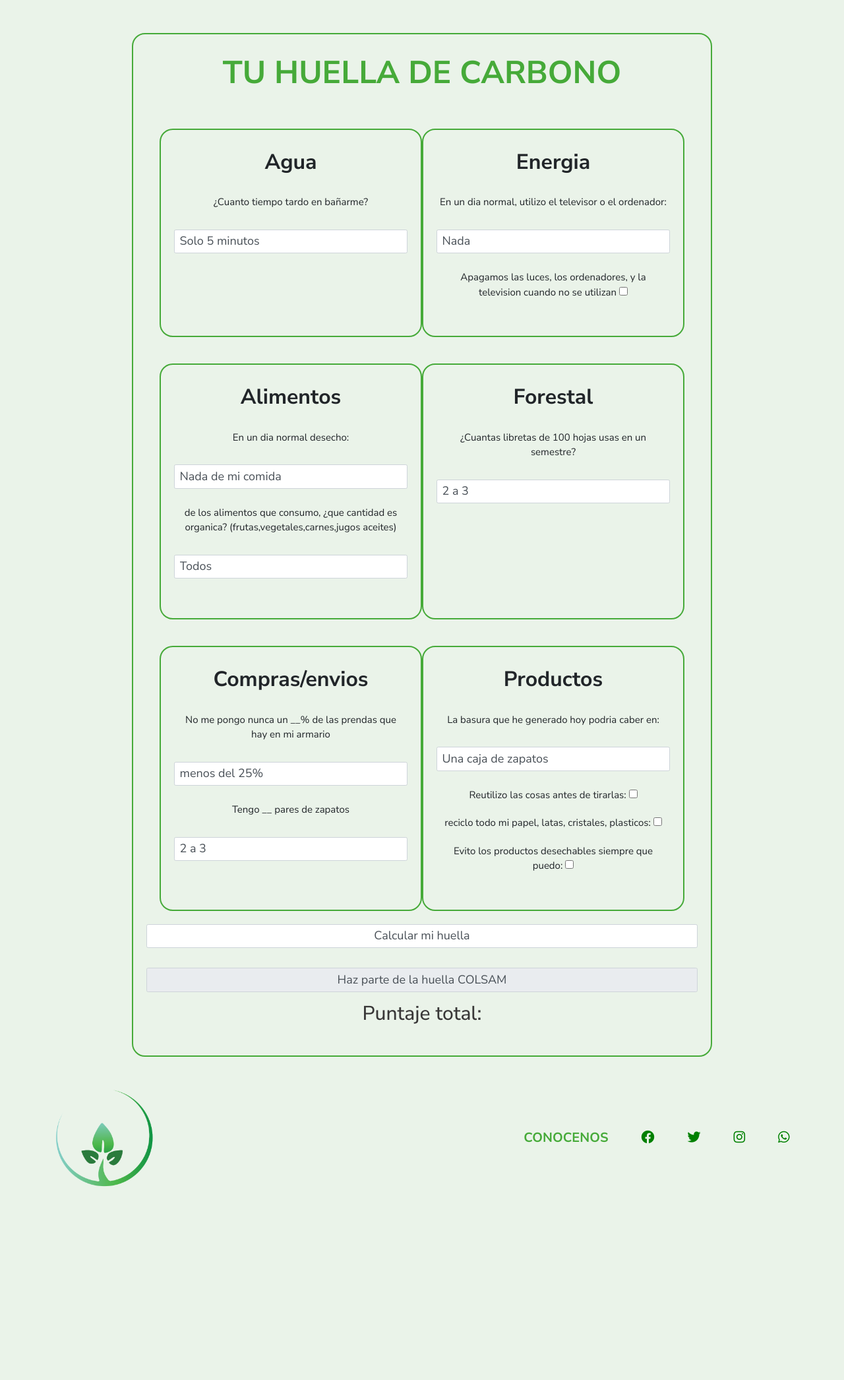
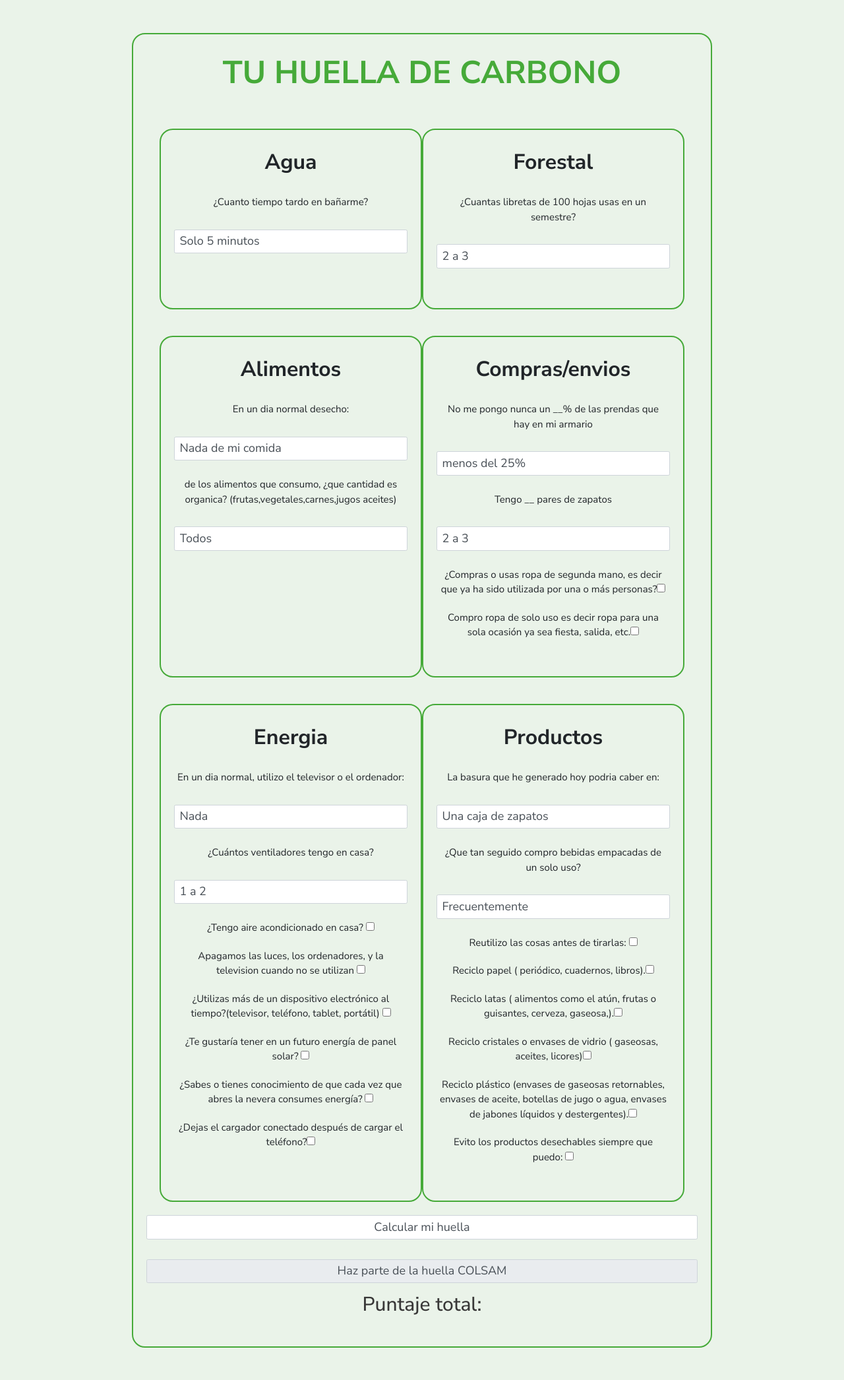
Before and after one commit to aaroncabc/ecolsam, a Django app: page /catalog/test in a window 1280 px wide. Shown: the part 91-2183 px from the top of the page at 66% size. Before the commit the page ends 1890 px from the top, so only its background shows below. Run offline with Django 4.2, Linux system fonts and the light colour scheme; parts of the project's set-up code (start-up, migrations or seed data) failed here and were passed over; some libraries are stand-ins or nearby versions.

Commit message:
complete test

```diff
--- a/catalog/templates/test.html
+++ b/catalog/templates/test.html
@@ -88,16 +88,17 @@
                     </p>
                 </div>
                 <div class="info-box">
-                    <h4 class="category">Energia</h4>
-                    <p>En un dia normal, utilizo el televisor o el ordenador:
+                    <h4 class="category">Forestal</h4>
+                    <p>¿Cuantas libretas de 100 hojas usas en un semestre?
                         <div>&nbsp</div>
-                    <select id="Energia" class="form-control">
-                        <option value="0" >Nada</option>
-                        <option value="50">Menos de 1 hora</option>
-                        <option value="80">Mas de una hora</option>
-                    </select>
+                        <select id="Fores" class="form-control">
+                            <option value = "58">2 a 3</option>
+                            <option value = "81">3 a 4</option>
+                            <option value = "105">4 a 5</option>
+                            <option value = "128">5 a 6</option>
+                            <option value = "151">6 a 7</option>
+                        </select>
                     </p>
-                    <p>Apagamos las luces, los ordenadores, y la television cuando no se utilizan <input Id="Ener" type="checkbox"></p>
                 </div>
             </div>
             <div class="info-boxes-container">
@@ -122,21 +123,6 @@
                     </p>
                 </div>
                 <div class="info-box">
-                    <h4 class="category">Forestal</h4>
-                    <p>¿Cuantas libretas de 100 hojas usas en un semestre?
-                        <div>&nbsp</div>
-                        <select id="Fores" class="form-control">
-                            <option value = "58">2 a 3</option>
-                            <option value = "81">3 a 4</option>
-                            <option value = "105">4 a 5</option>
-                            <option value = "128">5 a 6</option>
-                            <option value = "151">6 a 7</option>
-                        </select>
-                    </p>
-                </div>
-            </div>
-            <div class="info-boxes-container">
-                <div class="info-box">
                     <h4 class="category">Compras/envios</h4>
                     <p>No me pongo nunca un __% de las prendas que hay en mi armario
                         <div>&nbsp</div>
@@ -155,6 +141,36 @@
                             <option value = "90">7 o mas</option>
                         </select>
                     </p>
+                    <p>¿Compras o usas ropa de segunda mano, es decir que ya ha sido utilizada por una o más personas?<input Id="CmEn3" type="checkbox"></p>
+                    <p>Compro ropa de solo uso es decir ropa para una sola ocasión ya sea fiesta, salida, etc.<input Id="CmEn4" type="checkbox"></p>
+                </div>
+
+            </div>
+            <div class="info-boxes-container">
+                <div class="info-box">
+                    <h4 class="category">Energia</h4>
+                    <p>En un dia normal, utilizo el televisor o el ordenador:
+                        <div>&nbsp</div>
+                    <select id="Energia" class="form-control">
+                        <option value="0" >Nada</option>
+                        <option value="50">Menos de 1 hora</option>
+                        <option value="80">Mas de una hora</option>
+                    </select>
+                    </p>
+                    <p>¿Cuántos ventiladores tengo en casa?
+                        <div>&nbsp</div>
+                    <select id="Energia2" class="form-control">
+                        <option value="20" >1 a 2</option>
+                        <option value="70">3 a 4</option>
+                        <option value="120">Mas de 4</option>
+                    </select>
+                    </p>
+                    <p>¿Tengo aire acondicionado en casa? <input id="Ener3" type="checkbox"></p>
+                    <p>Apagamos las luces, los ordenadores, y la television cuando no se utilizan <input Id="Ener" type="checkbox"></p>
+                    <p>¿Utilizas más de un dispositivo electrónico al tiempo?(televisor, teléfono, tablet, portátil) <input Id="Ener2" type="checkbox"></p>
+                    <p>¿Te gustaría tener en un futuro energía de panel solar? <input id="Ener4" type="checkbox"></p>
+                    <p>¿Sabes o tienes conocimiento de que cada vez que abres la nevera consumes energía? <input type="checkbox"></p>
+                    <p>¿Dejas el cargador conectado después de cargar el teléfono?<input id="Ener5" type="checkbox"></p>
                 </div>
                 <div class="info-box">
                     <h4 class="category">Productos</h4>
@@ -167,8 +183,19 @@
                             <option value = "-50">¡No he generado basura hoy!</option>
                         </select>
                     </p>
+                    <p>¿Que tan seguido compro bebidas empacadas de un solo uso?
+                        <div>&nbsp</div>
+                        <select id="Prds2" class="form-control">
+                            <option value = "80">Frecuentemente</option>
+                            <option value = "20">Escasamente</option>
+                            <option value = "0">Nunca</option>
+                        </select>
+                    </p>
                     <p>Reutilizo las cosas antes de tirarlas: <input id="Prd1" type="checkbox"></p>
-                    <p>reciclo todo mi papel, latas, cristales, plasticos: <input id="Prd2" type="checkbox"></p>
+                    <p> Reciclo papel ( periódico, cuadernos, libros).<input id="Prd2" type="checkbox"></p>
+                    <p> Reciclo latas  ( alimentos como el atún, frutas o guisantes, cerveza, gaseosa,).<input id="Prd4" type="checkbox"></p>
+                    <p> Reciclo cristales o envases de vidrio ( gaseosas, aceites, licores)<input id="Prd5" type="checkbox"></p>
+                    <p> Reciclo plástico (envases de gaseosas retornables, envases de aceite, botellas de jugo o agua, envases de jabones líquidos y destergentes).<input id="Prd6" type="checkbox"></p>
                     <p>Evito los productos desechables siempre que puedo: <input id ="Prd3"type="checkbox"></p>
                 </div>
             </div>
@@ -191,24 +218,51 @@
       // Get the values from the select elements
       const agua = parseInt(document.getElementById('agua').value);
       const energia = parseInt(document.getElementById('Energia').value);
+      const energia2 = parseInt(document.getElementById('Energia2').value);
       const alimen1 = parseInt(document.getElementById('Alimen1').value);
       const alimen2 = parseInt(document.getElementById('Alimen2').value);
       const fores = parseInt(document.getElementById('Fores').value);
       const cmEn1 = parseInt(document.getElementById('CmEn1').value);
       const cmEn2 = parseInt(document.getElementById('CmEn2').value);
       const prds = parseInt(document.getElementById('Prds').value);
+      const prds2 = parseInt(document.getElementById('Prds2').value);
 
       // Get the status of the checkboxes
       const enerCheckbox = document.getElementById('Ener').checked;
+      const ener2Checkbox = document.getElementById('Ener2').checked;
+      const ener3Checkbox = document.getElementById('Ener3').checked;
+      const ener4Checkbox = document.getElementById('Ener4').checked;
+      const ener5Checkbox = document.getElementById('Ener5').checked;
       const prd1Checkbox = document.getElementById('Prd1').checked;
       const prd2Checkbox = document.getElementById('Prd2').checked;
       const prd3Checkbox = document.getElementById('Prd3').checked;
+      const prd4Checkbox = document.getElementById('Prd4').checked;
+      const prd5Checkbox = document.getElementById('Prd5').checked;
+      const prd6Checkbox = document.getElementById('Prd6').checked;
+      const cmEn3Checkbox = document.getElementById('CmEn3').checked;
+      const cmEn4Checkbox = document.getElementById('CmEn4').checked;
 
       // Calculate the total score
-      totalScore = agua + energia + alimen1 + alimen2 + fores + cmEn1 + cmEn2 + prds;
+      totalScore = agua + energia + energia2 + alimen1 + alimen2 + fores + cmEn1 + cmEn2 + prds + prds2;
 
       if (!enerCheckbox) {
         totalScore += 50;
+      }
+
+      if (ener2Checkbox) {
+        totalScore += 50;
+      }
+
+      if (ener3Checkbox) {
+        totalScore += 50;
+      }
+
+      if (ener4Checkbox) {
+        totalScore += -20;
+      }
+
+      if (ener5Checkbox) {
+        totalScore += 30;
       }
 
       if (prd1Checkbox) {
@@ -229,6 +283,28 @@
         totalScore += 60;
       }
 
+      if (prd4Checkbox) {
+        totalScore += -10;
+      }
+
+      if (prd5Checkbox) {
+        totalScore += -10;
+      }
+
+      if (prd6Checkbox) {
+        totalScore += -10;
+      }
+
+      if (cmEn3Checkbox) {
+        totalScore += -40;
+      }else{
+        totalScore += 60;
+      }
+
+      if (cmEn4Checkbox) {
+        totalScore += 40;
+        }
+
       const text = document.getElementById('Ptotal');
       text.textContent = 'Puntaje total: ' + totalScore;
       Button.disabled = false;
```
Also changed, not shown: db.sqlite3.
